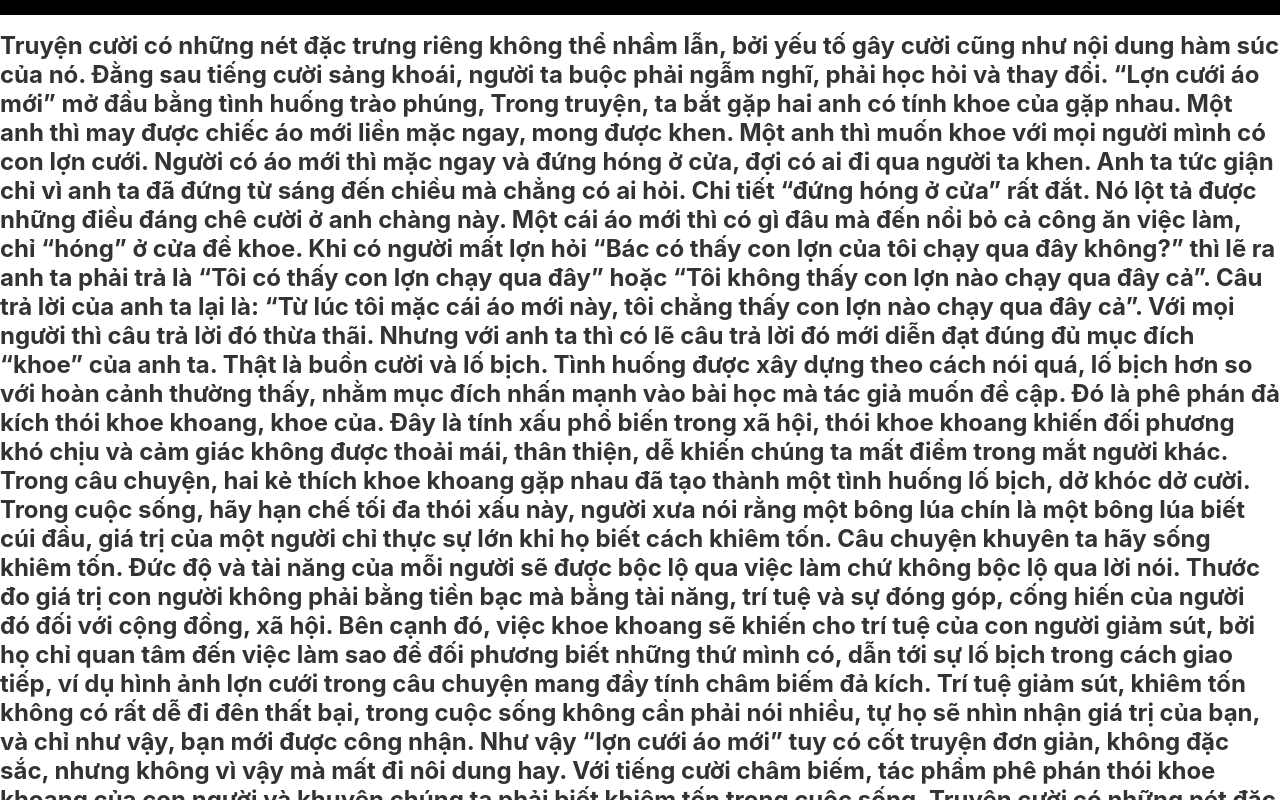
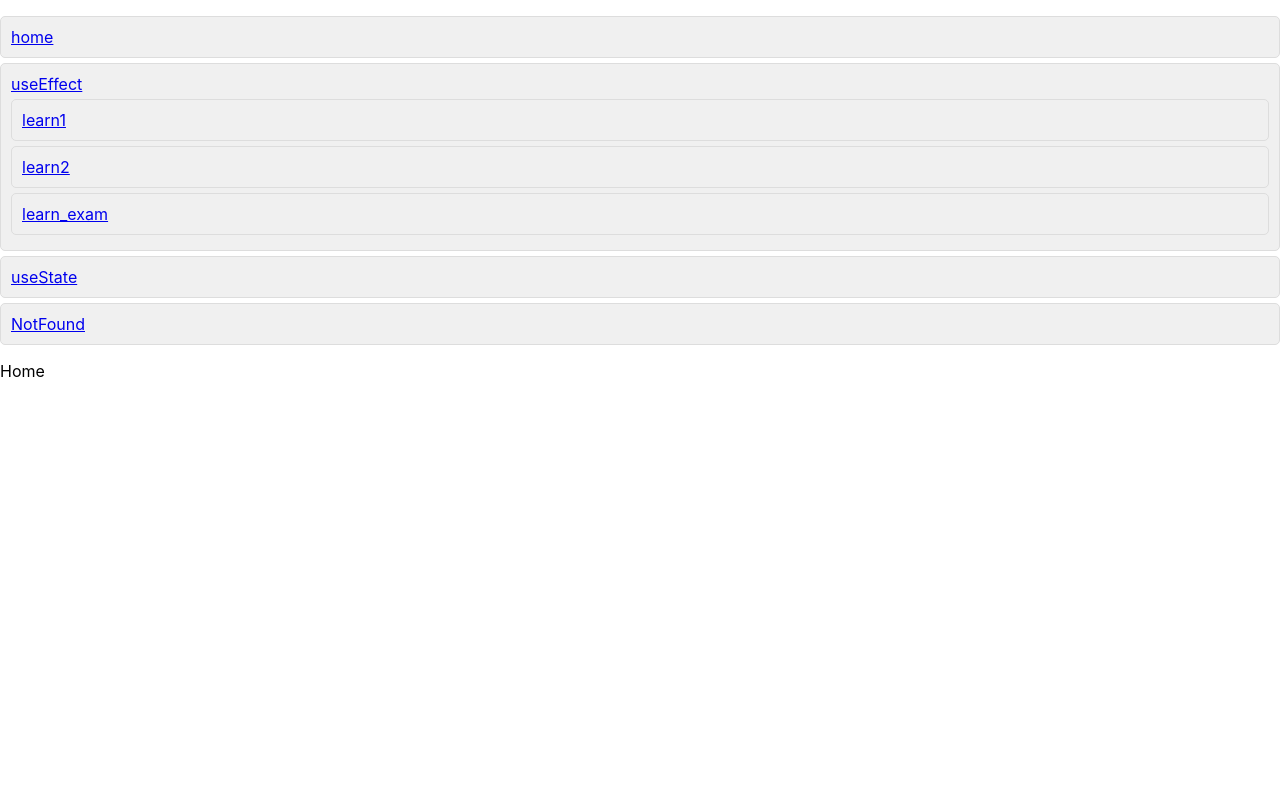
Before and after one commit to NguyenNam6689/Learn_ReactJs, a React (Create React App) app: page / in a window 1280 px wide. Shown: the top 800 px of the page. Built offline with nearby package versions, Linux system fonts and the light colour scheme.

Commit message:
#3 [ Routes ] update  file

```diff
--- a/package.json
+++ b/package.json
@@ -10,6 +10,7 @@
     "json-server": "^0.17.4",
     "react": "^18.2.0",
     "react-dom": "^18.2.0",
+    "react-router-dom": "^6.16.0",
     "react-scripts": "5.0.1",
     "web-vitals": "^2.1.4"
   },
--- a/src/App.js
+++ b/src/App.js
@@ -1,11 +1,42 @@
-import logo from './logo.svg';
+import { Route, Routes } from 'react-router-dom';
 import './App.css';
+// -------------Hook------------------
 import Hook from './components/useEffect/hooks';
+// -------------Pages------------------
+import Navbar from './components/Navbar';
+import NotFound from './pages/NotFound/NotFound';
+import UseStateLayout from './pages/useStates/UseStateLayout';
+import UseEffectLayout from './pages/useEffects/UseEffectLayout';
+import Home from './pages/home/Home';
+// -------------useEffects------------------
+import LearnApi from './components/useEffect/learn_1/learn_1';
+import ScrollProgress from './components/useEffect/learn_2/learn_2';
+import SearchApi from './components/useEffect/learn_exam/learn_exam';
 
 function App() {
   return (
     <>
-      <Hook />
+      {/* <Hook /> */}
+      <div>
+        <Navbar />
+        <div>
+          <Routes>
+            {/* Home */}
+            <Route path="/" element={<Home />} />
+            {/* useState */}
+            <Route path="/usestate" element={<UseStateLayout />} />
+            {/* useEffects  */}
+            <Route path="/useeffects">
+              <Route index element={<UseEffectLayout />} />
+              <Route path="learn1" element={<LearnApi />} />
+              <Route path="learn2" element={<ScrollProgress />} />
+              <Route path="learn_exam" element={<SearchApi />} />
+            </Route>
+            {/* NotFound  */}
+            <Route path="*" element={<NotFound />} />
+          </Routes>
+        </div>
+      </div>
     </>
   );
 }
--- /dev/null
+++ b/src/components/Navbar/data.js
@@ -0,0 +1,33 @@
+const data = [
+  {
+    labe: 'home',
+    to: '/',
+  },
+  {
+    labe: 'useEffect',
+    to: '/useeffects',
+    children: [
+      {
+        labe: 'learn1',
+        to: '/useeffects/learn1',
+      },
+      {
+        labe: 'learn2',
+        to: '/useeffects/learn2',
+      },
+      {
+        labe: 'learn_exam',
+        to: '/useeffects/learn_exam',
+      },
+    ],
+  },
+  {
+    labe: 'useState',
+    to: '/usestate',
+  },
+  {
+    labe: 'NotFound',
+    to: '/*',
+  },
+];
+export default data;
--- /dev/null
+++ b/src/components/Navbar/index.js
@@ -0,0 +1,29 @@
+import React from 'react';
+import data from './data';
+// import './style.scss';
+import { Link } from 'react-router-dom';
+
+const Navbar = () => {
+  return (
+    <div>
+      <ul>
+        {data.map((item, index) => (
+          <li key={index}>
+            <Link to={item.to}>{item.labe}</Link>
+            {item.children && (
+              <ul>
+                {item.children.map((item, index) => (
+                  <li key={index}>
+                    <Link to={item.to}>{item.labe}</Link>
+                  </li>
+                ))}
+              </ul>
+            )}
+          </li>
+        ))}
+      </ul>
+    </div>
+  );
+};
+
+export default Navbar;
--- a/src/index.js
+++ b/src/index.js
@@ -3,12 +3,13 @@ import ReactDOM from 'react-dom/client';
 import './index.css';
 import App from './App';
 import reportWebVitals from './reportWebVitals';
+import { BrowserRouter as Router } from 'react-router-dom';
 
 const root = ReactDOM.createRoot(document.getElementById('root'));
 root.render(
-  <React.StrictMode>
+  <Router>
     <App />
-  </React.StrictMode>
+  </Router>
 );
 
 // If you want to start measuring performance in your app, pass a function
--- /dev/null
+++ b/src/pages/NotFound/NotFound.js
@@ -0,0 +1,7 @@
+import React from 'react';
+
+const NotFound = () => {
+  return <div>NotFound</div>;
+};
+
+export default NotFound;
--- /dev/null
+++ b/src/pages/home/Home.js
@@ -0,0 +1,7 @@
+import React from 'react';
+
+const Home = () => {
+  return <div>Home</div>;
+};
+
+export default Home;
--- /dev/null
+++ b/src/pages/useEffects/UseEffectLayout.js
@@ -0,0 +1,7 @@
+import React from 'react';
+
+const UseEffectLayout = () => {
+  return <div>UseEffectLayout</div>;
+};
+
+export default UseEffectLayout;
--- /dev/null
+++ b/src/pages/useStates/UseStateLayout.js
@@ -0,0 +1,7 @@
+import React from 'react';
+
+const UseStateLayout = () => {
+  return <div>UseStateLayout</div>;
+};
+
+export default UseStateLayout;
```
Also changed, not shown: src/components/Navbar/style.scss (added), src/database/db.json (renamed from database/db.json), src/database/routes.json (renamed from database/routes.json), 1 other file (tests, documents, lock files or other folders).
